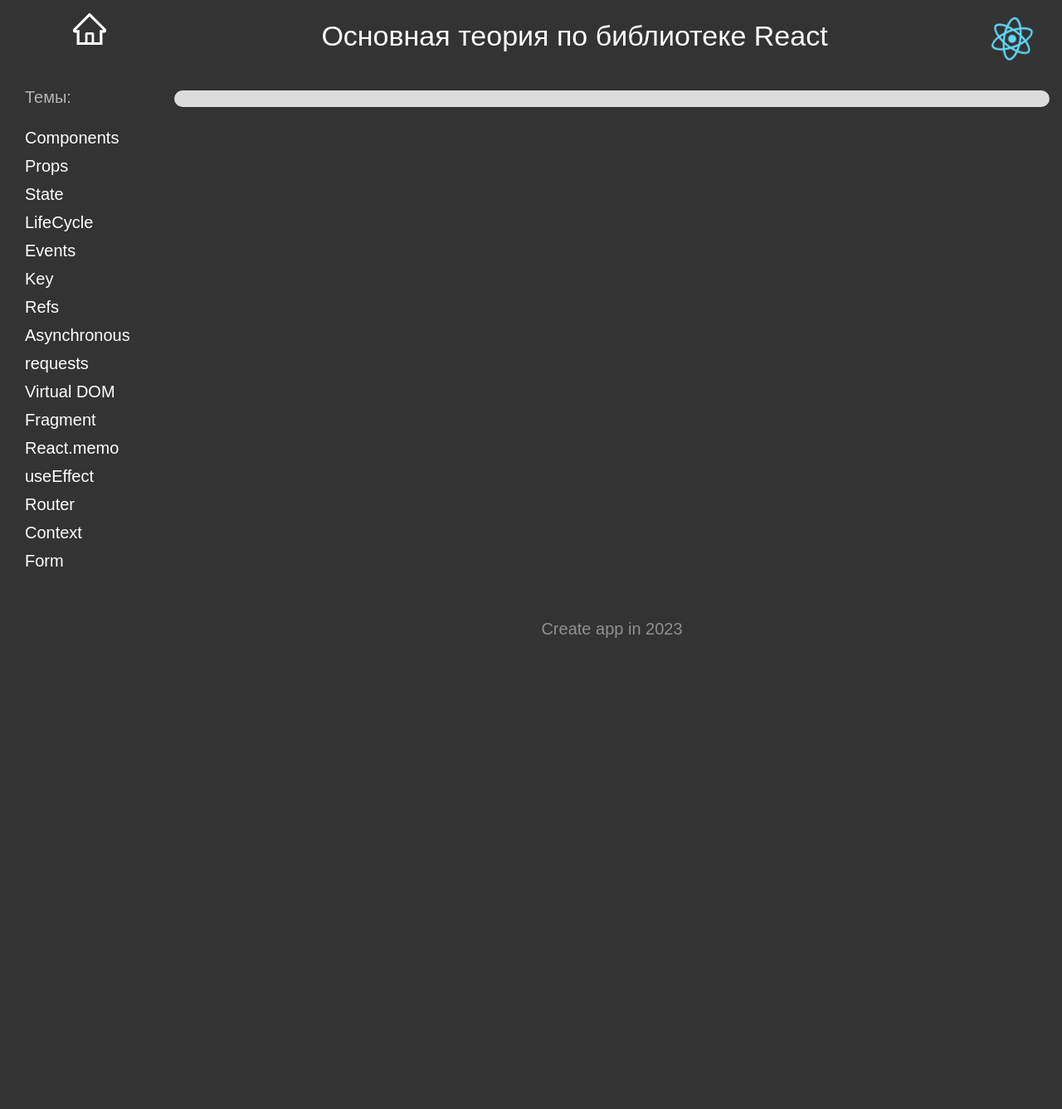
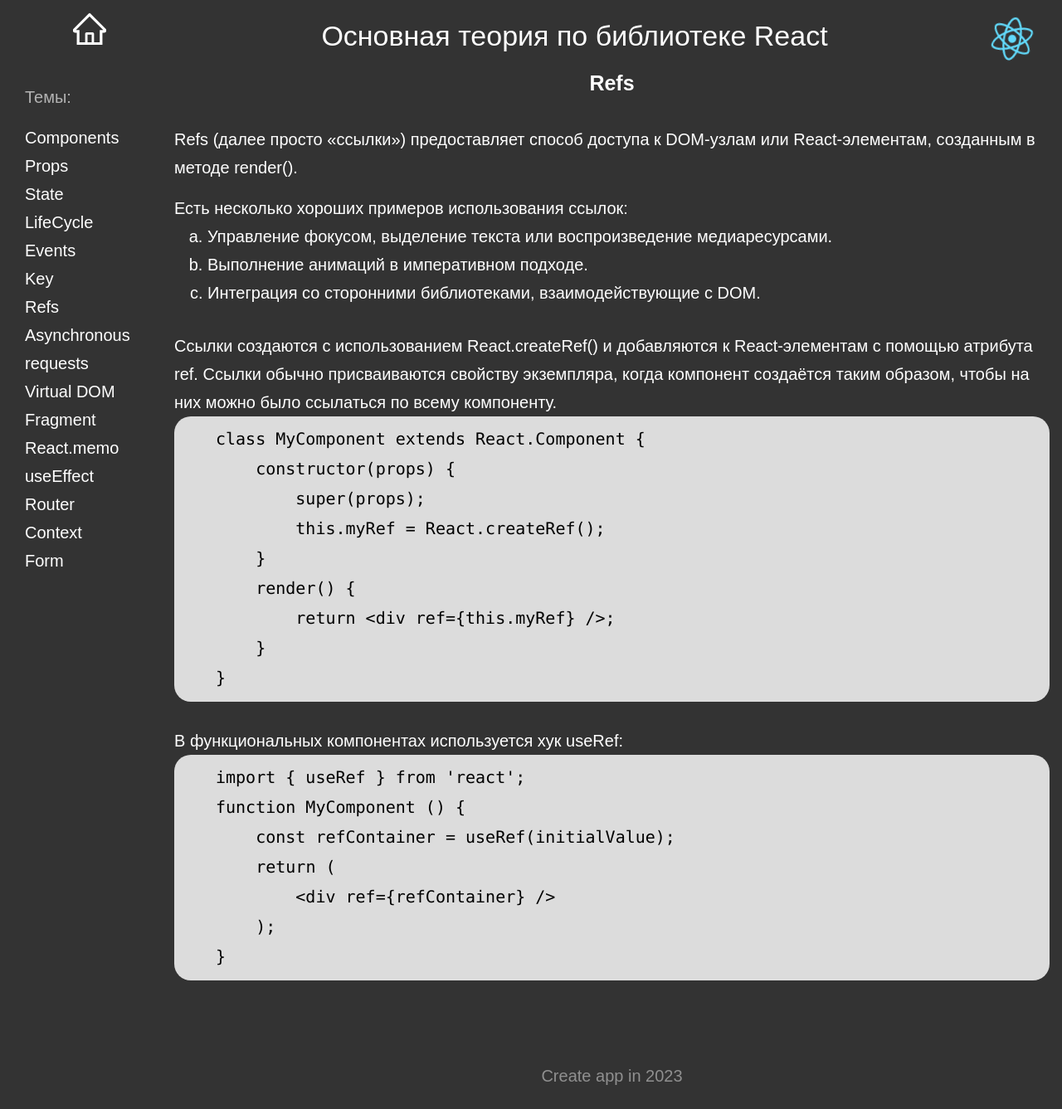
Before and after one commit to MaksMeamk/Shpora, a React (Create React App) app: page /refs in a window 1280 px wide. Shown: the whole page at 83% size. Before the commit the page ends 800 px from the top, so only its background shows below. Built offline with nearby package versions, Linux system fonts and the light colour scheme.

Commit message:
Refs + ReactMemo

```diff
--- a/src/Components/Key.js
+++ b/src/Components/Key.js
@@ -3,18 +3,39 @@
 const Key = () => {
     return (
         <div className='theme'>
-            <div className='theme__title'></div>
+            <div className='theme__title'>Key (Ключи)</div>
             <div className='theme__text text'>
-                <p className='text__item'></p>
-                <p className='text__item'></p>
-                <p className='text__item'></p>
+                <p className='text__item'>Ключи помогают React определять, какие элементы были изменены, добавлены или удалены.</p>
             </div>
-            <div className=' theme__code code code'>
-                <p className='code__title'></p>
+            <div className=' theme__code code'>
+                <p className='code__title'>Их необходимо указывать, чтобы React мог сопоставлять элементы массива с течением времени:</p>
                 <pre className='code__item'>
-                    <code>{``}
+                    <code>{`const numbers = [1, 2, 3, 4, 5];
+const listItems = numbers.map((number) =>
+    <li key={number.toString()}> {number} </li>
+);`}
                     </code>
                 </pre>
+            </div>
+            <div className='theme__text text'>
+                <p className='text__item'>Лучший способ выбрать ключ — это использовать строку, которая будет явно отличать элемент списка от его соседей.</p>
+            </div>
+            <div className=' theme__code code'>
+                <p className='code__title'>Чаще всего вы будете использовать ID из ваших данных как ключи:</p>
+                <pre className='code__item'>
+                    <code>{`const todoItems = todos.map((todo) =>
+    <li key={todo.id}> {todo.text} </li>
+);`}
+                    </code>
+                </pre>
+            </div>
+            <div className='theme__text text'>
+                <p className='text__item text__item_padding'>Ключи нужно определять непосредственно внутри массивов.</p>
+                <p className='text__item text__item_padding'>Если не указать ключи, в консоли увидим сообщение: Warning: Each child in an array or iterator should have a unique “key” prop.</p>
+                <p className='text__item text__item_padding'>Ключи оптимизируют работу с элементами массивов, уменьшают количество ненужных удалений и созданий элементов.</p>
+                <p className='text__item text__item_padding'>Без key механизм reconciliation сверяет компоненты попарно между текущим и новым VDOM. Из-за этого может происходить большое количество лишних перерисовок интерфейса, что замедляет работу приложения.</p>
+                <p className='text__item text__item_padding'>Добавляя key, вы помогаете механизму reconciliation тем, что с key он сверяет не попарно, а ищет компоненты с тем же key (тег / имя компонента при этом учитывается) — это уменьшает количество перерисовок интерфейса. Обновлены/добавлены будут только те элементы, которые были изменены/не встречались в предыдущем дереве.</p>
+                <p className='text__item text__item_padding'>Следите, чтобы не появлялись дублирующие key, при переключении отображения у новых данных не совпадали ключи. Это может привести к нежелательным сайд-эффектам, таким как анимации, или некорректной логике поведения элемента.</p>
             </div>
         </div>
 
--- a/src/Components/ReactMemo.js
+++ b/src/Components/ReactMemo.js
@@ -3,16 +3,36 @@
 const ReactMemo = () => {
     return (
         <div className='theme'>
-            <div className='theme__title'></div>
+            <div className='theme__title'>React.memo</div>
+            <div className='theme__text text'>
+                <p className='text__item'>React.memo — это компонент высшего порядка.</p>
+                <p className='text__item'>Если ваш компонент всегда рендерит одно и то же при неменяющихся пропсах, вы можете обернуть его в вызов React.memo для повышения производительности в некоторых случаях, мемоизируя тем самым результат. Это значит, что React будет использовать результат последнего рендера, избегая повторного рендеринга.</p>
+                <p className='text__item'>React.memo затрагивает только изменения пропсов. Если функциональный компонент обёрнут в React.memo и использует useState, useReducer или useContext, он будет повторно рендериться при изменении состояния или контекста.</p>
+            </div>
+
+            <div className='theme__text text'>
+                <p className='text__item'></p>
+                <p className='text__item'></p>
+                <p className='text__item'></p>
+            </div>
             <div className='theme__text text'>
                 <p className='text__item'></p>
                 <p className='text__item'></p>
                 <p className='text__item'></p>
             </div>
             <div className=' theme__code code code'>
-                <p className='code__title'></p>
+                <p className='code__title'>По умолчанию он поверхностно сравнивает вложенные объекты в объекте props. Если вы хотите контролировать сравнение, вы можете передать свою функцию сравнения в качестве второго аргумента.</p>
                 <pre className='code__item'>
-                    <code>{``}
+                    <code>{`function MyComponent(props) {
+                /* рендер с использованием пропсов */
+}
+
+function areEqual(prevProps, nextProps) {
+    /*возвращает true, если nextProps рендерит тот же результат что и prevProps,
+    иначе возвращает false */
+}
+
+export default React.memo(MyComponent, areEqual);`}
                     </code>
                 </pre>
             </div>
--- a/src/Components/Refs.js
+++ b/src/Components/Refs.js
@@ -3,18 +3,57 @@
 const Refs = () => {
     return (
         <div className='theme'>
-            <div className='theme__title'></div>
+            <div className='theme__title'>Refs</div>
             <div className='theme__text text'>
-                <p className='text__item'></p>
-                <p className='text__item'></p>
+                <p className='text__item text__item_padding'>Refs (далее просто «ссылки») предоставляет способ доступа к DOM-узлам или React-элементам, созданным в методе render().</p>
+                <p className='text__item'>Есть несколько хороших примеров использования ссылок:</p>
+                <ol type='a' className='text__item_list list'>
+                    <li className='list_item'>Управление фокусом, выделение текста или воспроизведение медиаресурсами.</li>
+                    <li className='list_item'>Выполнение анимаций в императивном подходе.</li>
+                    <li className='list_item'>Интеграция со сторонними библиотеками, взаимодействующие с DOM.</li>
+                </ol>
+            </div>
+            <div className=' theme__code code'>
+                <p className='code__title'>Ссылки создаются с использованием React.createRef() и добавляются к React-элементам с помощью атрибута ref. Ссылки обычно присваиваются свойству экземпляра, когда компонент создаётся таким образом, чтобы на них можно было ссылаться по всему компоненту.</p>
+                <pre className='code__item'>
+                    <code>{`class MyComponent extends React.Component {
+    constructor(props) {
+        super(props);
+        this.myRef = React.createRef();
+    }
+    render() {
+        return <div ref={this.myRef} />;
+    }
+}`}
+                    </code>
+                </pre>
+            </div>
+            <div className=' theme__code code'>
+                <p className='code__title'>В функциональных компонентах используется хук useRef:</p>
+                <pre className='code__item'>
+                    <code>{`import { useRef } from 'react';
+function MyComponent () {
+    const refContainer = useRef(initialValue);
+    return (
+        <div ref={refContainer} />
+    );
+}`}
+                    </code>
+                </pre>
+            </div>
+
+
+
+            <div className='theme__text text'>
+                <p className='text__item text__item_padding'></p>
                 <p className='text__item'></p>
             </div>
-            <div className=' theme__code code code'>
-                <p className='code__title'></p>
-                <pre className='code__item'>
-                    <code>{``}
-                    </code>
-                </pre>
+
+
+
+            <div className='theme__text text'>
+                <p className='text__item text__item_padding'></p>
+                <p className='text__item'></p>
             </div>
         </div>
 
```
